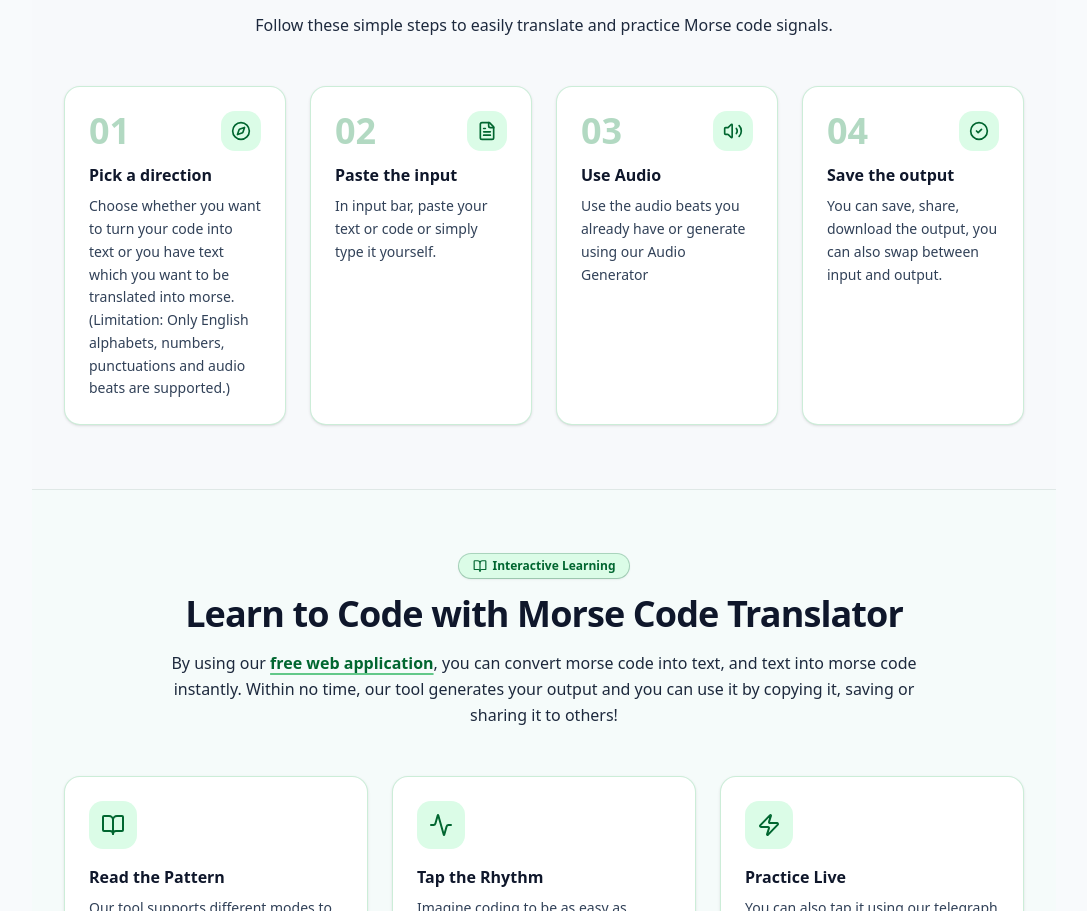
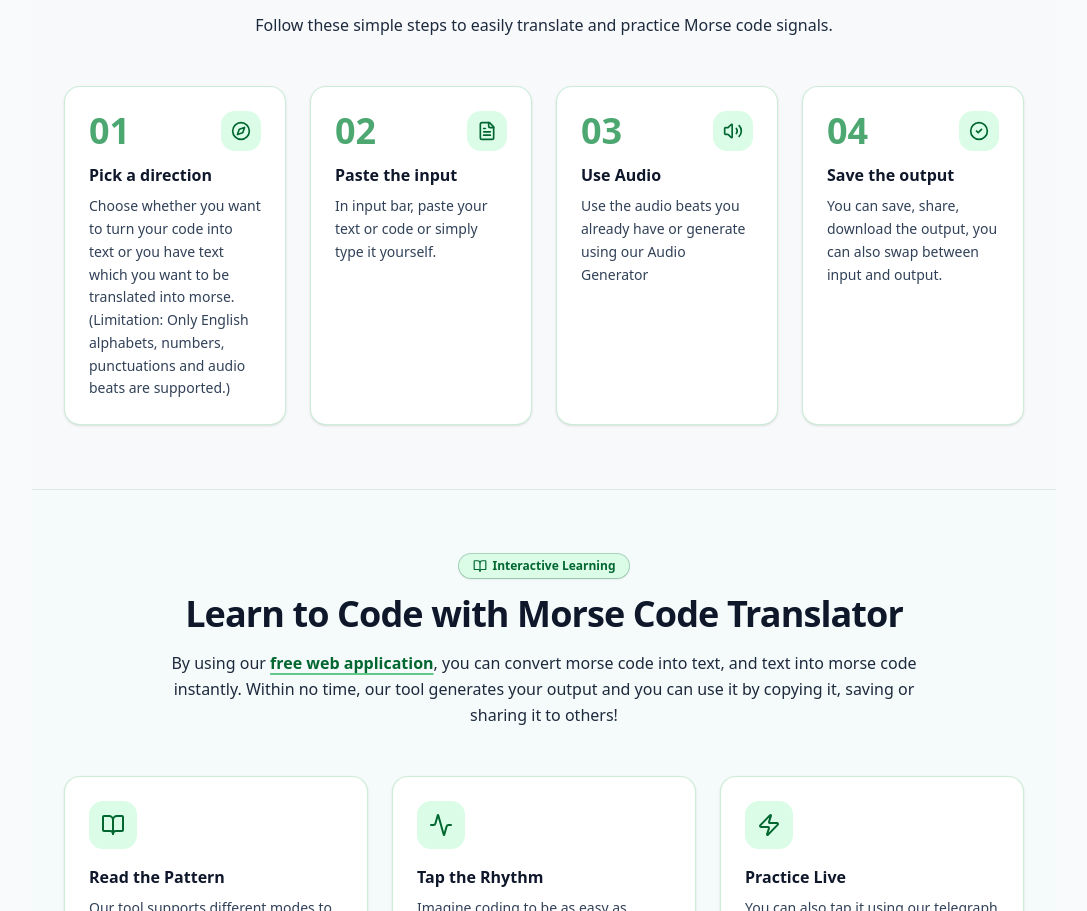
Before and after one commit to muzamil4382-hue/Morse-code-0.2, a Next.js app: page / in a window 1280 px wide. Shown: the part 2690-3601 px from the top of the page, without its empty margins (96-1183 px from the left). Built offline with nearby package versions, Linux system fonts and the light colour scheme.

Commit message:
fixes ok

```diff
--- a/src/app/home-content.tsx
+++ b/src/app/home-content.tsx
@@ -43,7 +43,7 @@ const leadTextClass =
   "text-center text-sm sm:text-base leading-relaxed text-slate-800 dark:text-slate-300 mb-12 max-w-3xl mx-auto font-medium";
 
 const bodyClass =
-  "mt-2 text-xs sm:text-sm leading-relaxed text-slate-700 dark:text-slate-400 font-normal";
+  "mt-2 text-xs sm:text-sm leading-relaxed text-slate-700 dark:text-slate-300 font-normal";
 
 const cardClass =
   "group relative overflow-hidden rounded-2xl border border-green-600/20 bg-white p-6 shadow-sm backdrop-blur-md transition-all duration-300 ease-out hover:-translate-y-1 hover:border-green-600/40 hover:bg-green-50/20 hover:shadow-xl hover:shadow-green-600/5 dark:border-slate-800 dark:bg-slate-900 dark:hover:bg-slate-800/80 dark:hover:border-green-500/30";
@@ -280,13 +280,13 @@ export default function HomeContent() {
             <Sparkles className="h-5 w-5 text-green-700 dark:text-green-400" />
             <h3 className="text-base font-bold text-slate-900 dark:text-white">Benefits</h3>
           </div>
-          <p className="text-sm leading-relaxed text-slate-800 dark:text-slate-300">
+          <p className="text-sm leading-relaxed text-slate-800 dark:text-slate-200">
             Using <Link href="/what-is-morse-code" className={linkClass}>morse code</Link>, we can turn our text into codes and simple beats! Imagine listening to a random beat
             which gives you a secret message. Also, morse code is built easy for easy communication. For example,
             most common words in English like “E” are given small notations so that one can remember and type them
             easily in no time. E is represented by a single dot .
           </p>
-          <p className="mt-4 flex items-center gap-1.5 text-xs font-semibold text-slate-700 dark:text-slate-400 border-t border-slate-200 pt-4 dark:border-slate-800">
+          <p className="mt-4 flex items-center gap-1.5 text-xs font-semibold text-slate-700 dark:text-slate-300 border-t border-slate-200 pt-4 dark:border-slate-800">
             <span>For the standardized International Morse reference, see</span>
             <ExternalLink href="https://www.itu.int/rec/R-REC-M.1677-1-200910-I">
               ITU Recommendation M.1677
@@ -347,7 +347,7 @@ export default function HomeContent() {
         </div>
 
         <div className={`mt-6 ${cardClass}`}>
-          <p className="text-xs leading-relaxed text-slate-800 dark:text-slate-300">
+          <p className="text-xs leading-relaxed text-slate-800 dark:text-slate-200">
             The historical record also credits Alfred Vail with major work on the improved telegraph apparatus
             and the alphabetic code. The Smithsonian Institution Archives documents Vail&apos;s role in developing
             the alpha code used with the electromagnetic telegraph.{" "}
@@ -373,7 +373,7 @@ export default function HomeContent() {
         <div className="grid gap-6 sm:grid-cols-2 lg:grid-cols-4">
           <div className={cardClass}>
             <div className="flex items-center justify-between mb-3">
-              <span className="text-4xl font-black text-green-700/30 dark:text-green-400/20">01</span>
+              <span className="text-4xl font-black text-green-700/70 dark:text-green-400/50">01</span>
               <div className="flex h-10 w-10 items-center justify-center rounded-xl bg-green-100 text-green-800 dark:bg-green-900/40 dark:text-green-400 group-hover:scale-110 group-hover:bg-green-200 dark:group-hover:bg-green-800 transition-all">
                 <Compass className="h-5 w-5" />
               </div>
@@ -387,7 +387,7 @@ export default function HomeContent() {
 
           <div className={cardClass}>
             <div className="flex items-center justify-between mb-3">
-              <span className="text-4xl font-black text-green-700/30 dark:text-green-400/20">02</span>
+              <span className="text-4xl font-black text-green-700/70 dark:text-green-400/50">02</span>
               <div className="flex h-10 w-10 items-center justify-center rounded-xl bg-green-100 text-green-800 dark:bg-green-900/40 dark:text-green-400 group-hover:scale-110 group-hover:bg-green-200 dark:group-hover:bg-green-800 transition-all">
                 <FileText className="h-5 w-5" />
               </div>
@@ -400,7 +400,7 @@ export default function HomeContent() {
 
           <div className={cardClass}>
             <div className="flex items-center justify-between mb-3">
-              <span className="text-4xl font-black text-green-700/30 dark:text-green-400/20">03</span>
+              <span className="text-4xl font-black text-green-700/70 dark:text-green-400/50">03</span>
               <div className="flex h-10 w-10 items-center justify-center rounded-xl bg-green-100 text-green-800 dark:bg-green-900/40 dark:text-green-400 group-hover:scale-110 group-hover:bg-green-200 dark:group-hover:bg-green-800 transition-all">
                 <Volume2 className="h-5 w-5" />
               </div>
@@ -413,7 +413,7 @@ export default function HomeContent() {
 
           <div className={cardClass}>
             <div className="flex items-center justify-between mb-3">
-              <span className="text-4xl font-black text-green-700/30 dark:text-green-400/20">04</span>
+              <span className="text-4xl font-black text-green-700/70 dark:text-green-400/50">04</span>
               <div className="flex h-10 w-10 items-center justify-center rounded-xl bg-green-100 text-green-800 dark:bg-green-900/40 dark:text-green-400 group-hover:scale-110 group-hover:bg-green-200 dark:group-hover:bg-green-800 transition-all">
                 <CheckCircle2 className="h-5 w-5" />
               </div>
@@ -1186,7 +1186,7 @@ export default function HomeContent() {
                 </div>
                 <div>
                   <span className="inline-block font-mono text-base font-bold text-green-800 dark:text-green-400">{code}</span>
-                  <p className="mt-1 text-xs sm:text-sm text-slate-700 dark:text-slate-400">{meaning}</p>
+                  <p className="mt-1 text-xs sm:text-sm text-slate-700 dark:text-slate-300">{meaning}</p>
                 </div>
               </div>
             ))}
@@ -1322,7 +1322,7 @@ export default function HomeContent() {
             <p className="font-mono text-lg font-bold tracking-widest text-green-800 dark:text-green-400 text-center">
               $\cdot \cdot \cdot --- \cdot \cdot \cdot$ / $\cdot \cdot \cdot \cdot$ $\cdot$ $\cdot - \cdot \cdot$ $\cdot - \cdot \cdot$ $---$
             </p>
-            <p className="mt-2 text-center text-xs font-bold text-slate-700 dark:text-slate-400 uppercase tracking-wider">Example: S-O-S / H-E-L-L-O rendered in symbol typography</p>
+            <p className="mt-2 text-center text-xs font-bold text-slate-700 dark:text-slate-300 uppercase tracking-wider">Example: S-O-S / H-E-L-L-O rendered in symbol typography</p>
           </div>
         </div>
       </section>
@@ -1343,28 +1343,28 @@ export default function HomeContent() {
               <HelpCircle className="h-5 w-5" />
             </div>
             <h3 className="text-sm font-bold text-slate-900 dark:text-white">Nothing appears in the output</h3>
-            <p className="mt-1 text-xs font-medium text-slate-700 dark:text-slate-400">Check that you selected the correct direction, Text to Morse or Morse to Text.</p>
+            <p className="mt-1 text-xs font-medium text-slate-700 dark:text-slate-300">Check that you selected the correct direction, Text to Morse or Morse to Text.</p>
           </div>
           <div className={cardClass}>
             <div className="mb-3 text-green-800 dark:text-green-400 group-hover:scale-110 transition-transform">
               <Sliders className="h-5 w-5" />
             </div>
             <h3 className="text-sm font-bold text-slate-900 dark:text-white">The Morse sounds too fast or slow</h3>
-            <p className="mt-1 text-xs font-medium text-slate-700 dark:text-slate-400">Adjust the WPM or playback speed in settings.</p>
+            <p className="mt-1 text-xs font-medium text-slate-700 dark:text-slate-300">Adjust the WPM or playback speed in settings.</p>
           </div>
           <div className={cardClass}>
             <div className="mb-3 text-green-800 dark:text-green-400 group-hover:scale-110 transition-transform">
               <Volume2 className="h-5 w-5" />
             </div>
             <h3 className="text-sm font-bold text-slate-900 dark:text-white">The audio is too quiet or has wrong pitch</h3>
-            <p className="mt-1 text-xs font-medium text-slate-700 dark:text-slate-400">Adjust volume and frequency settings, then test again.</p>
+            <p className="mt-1 text-xs font-medium text-slate-700 dark:text-slate-300">Adjust volume and frequency settings, then test again.</p>
           </div>
           <div className={cardClass}>
             <div className="mb-3 text-green-800 dark:text-green-400 group-hover:scale-110 transition-transform">
               <FileText className="h-5 w-5" />
             </div>
             <h3 className="text-sm font-bold text-slate-900 dark:text-white">The translation looks wrong</h3>
-            <p className="mt-1 text-xs font-medium text-slate-700 dark:text-slate-400">Check the spaces between Morse characters.</p>
+            <p className="mt-1 text-xs font-medium text-slate-700 dark:text-slate-300">Check the spaces between Morse characters.</p>
           </div>
         </div>
       </section>
```
